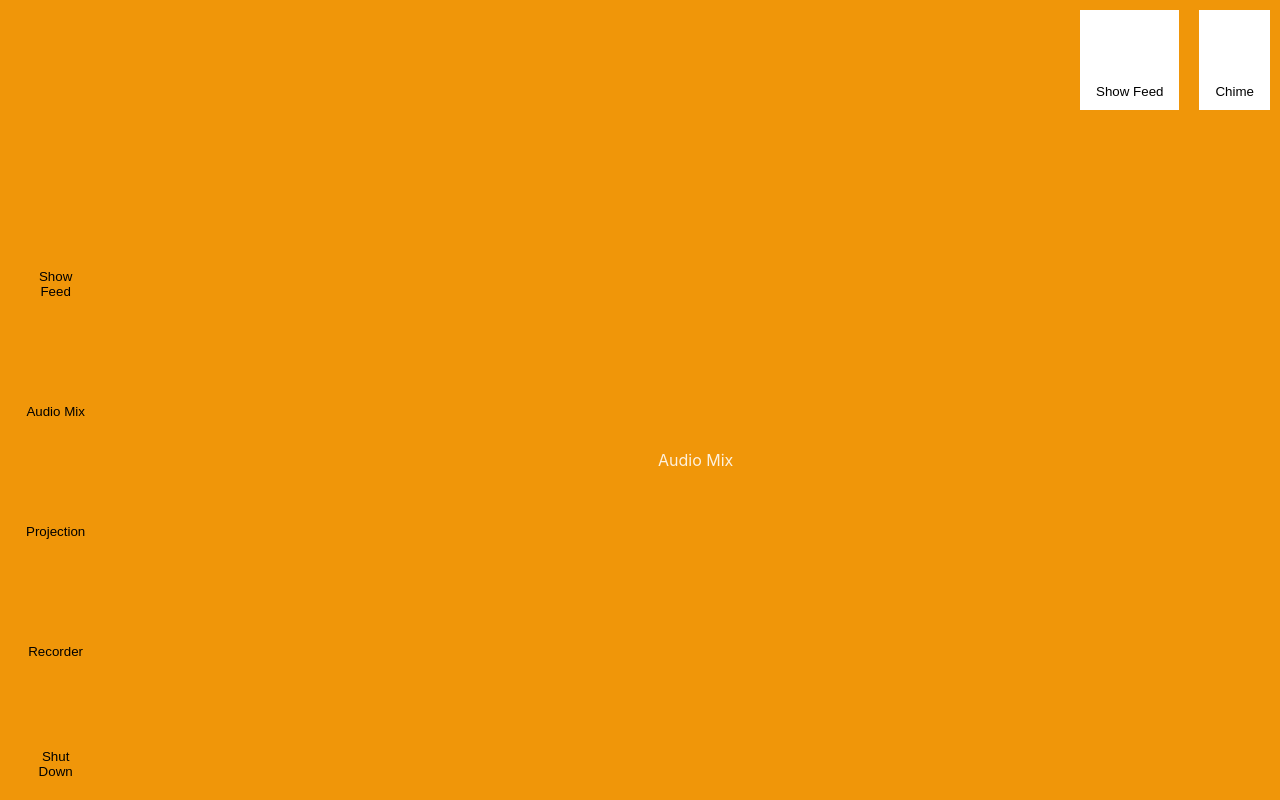
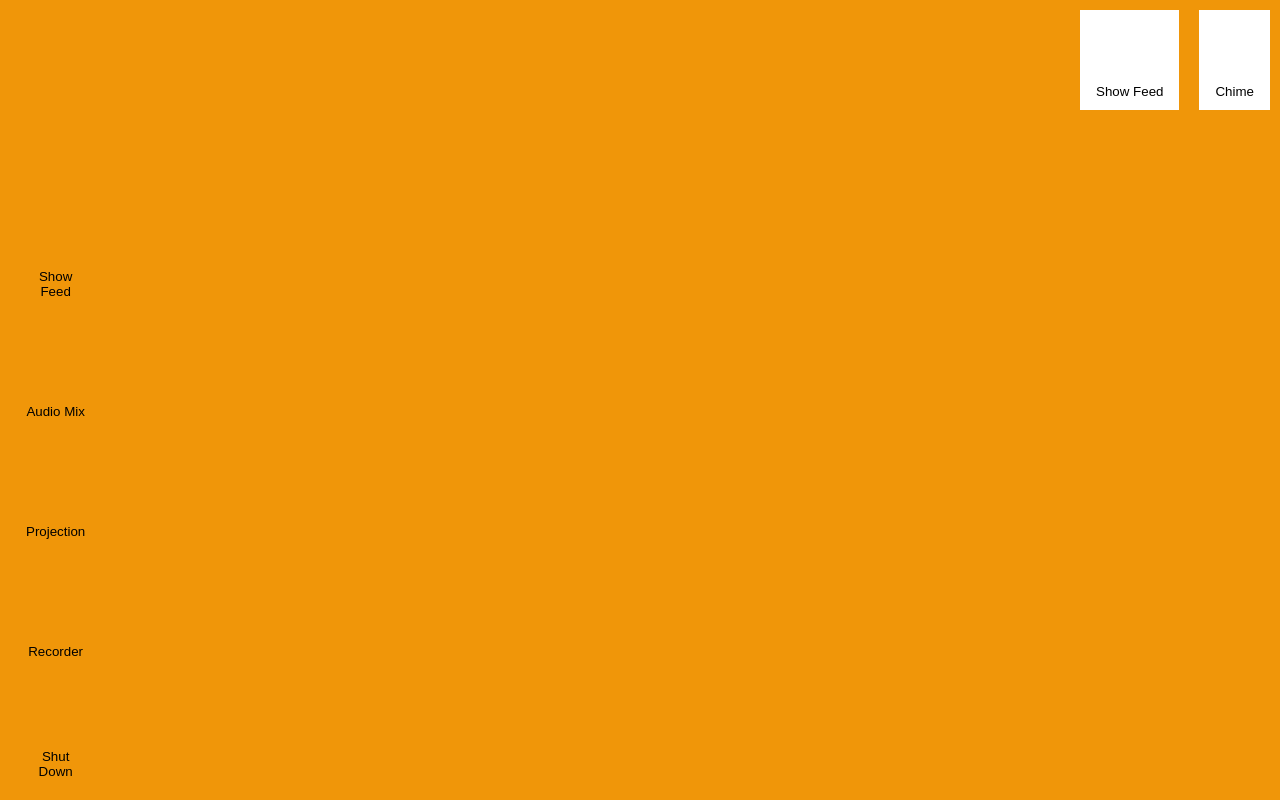
Before and after one commit to ktrocity/here4now, a React (Vite) app: page / in a window 1280 px wide. Built offline with nearby package versions, Linux system fonts and the light colour scheme.

Commit message:
one visibility kind of works

```diff
--- a/src/App.tsx
+++ b/src/App.tsx
@@ -1,3 +1,4 @@
+import React, { useState } from 'react';
 import Docked from './components/docked';
 import Pages from './components/pages';
 import Mix from './components/mix';
@@ -6,19 +7,20 @@ import Video from './components/video';
 import Recorder from './components/recorder';
 import Power from './components/power';
 
+function App() {
+    const [mixVisible, setMixVisibility] = useState(false);
 
-function App() {
     return (
         <div className="Flex">
             <div className="PageMenu">
-                <Pages />
+                <Pages setMixVisibility={setMixVisibility} />
             </div>
             <div className="Controls">
                 <Docked />
-                <Mix />
+                {mixVisible && <Mix />}
             </div>
         </div>
-    )
+    );
 }
 
 export default App;
--- a/src/components/pages.tsx
+++ b/src/components/pages.tsx
@@ -1,20 +1,15 @@
-import { useState } from "react";
+import React from 'react';
 import '../styles/styles.css';
 
-function Pages() {
-
-interface Props {
-    onClick: () => void;
-
-}
+const Pages = ({ setMixVisibility }) => {
     return (
-            <>
-                <button className="icon" onClick={() => console.log('Clicked')}>Show Feed</button>
-                <button className="icon">Audio Mix</button>
-                <button className="icon">Projection</button>
-                <button className="icon">Recorder</button>
-                <button className="icon">Shut Down</button>
-            </>
+        <>
+            <button className="icon">Show Feed</button>
+            <button className="icon" onClick={() => setMixVisibility(true)}>Audio Mix</button>
+            <button className="icon">Projection</button>
+            <button className="icon">Recorder</button>
+            <button className="icon">Shut Down</button>
+        </>
     );
 }
 
```
